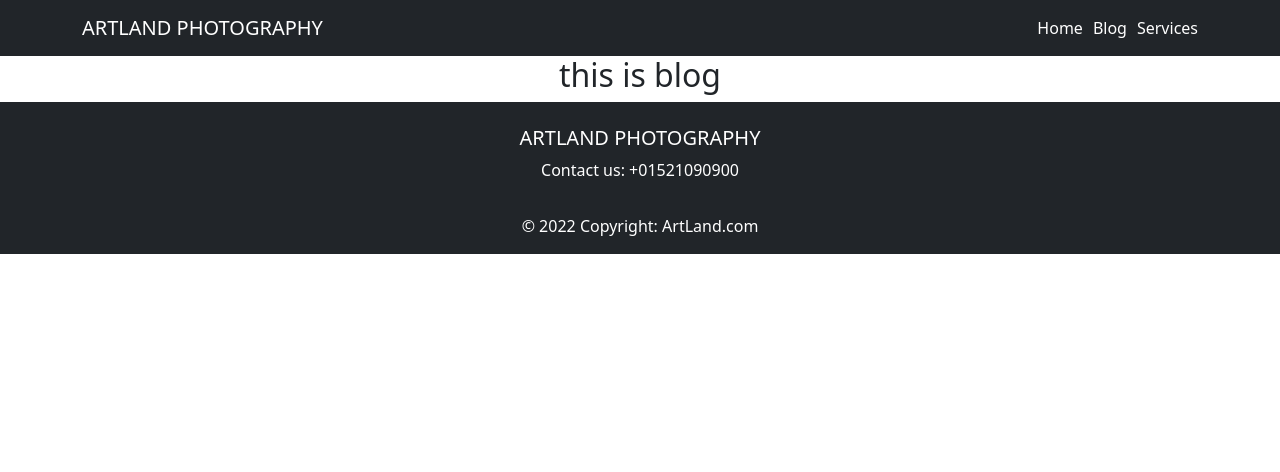
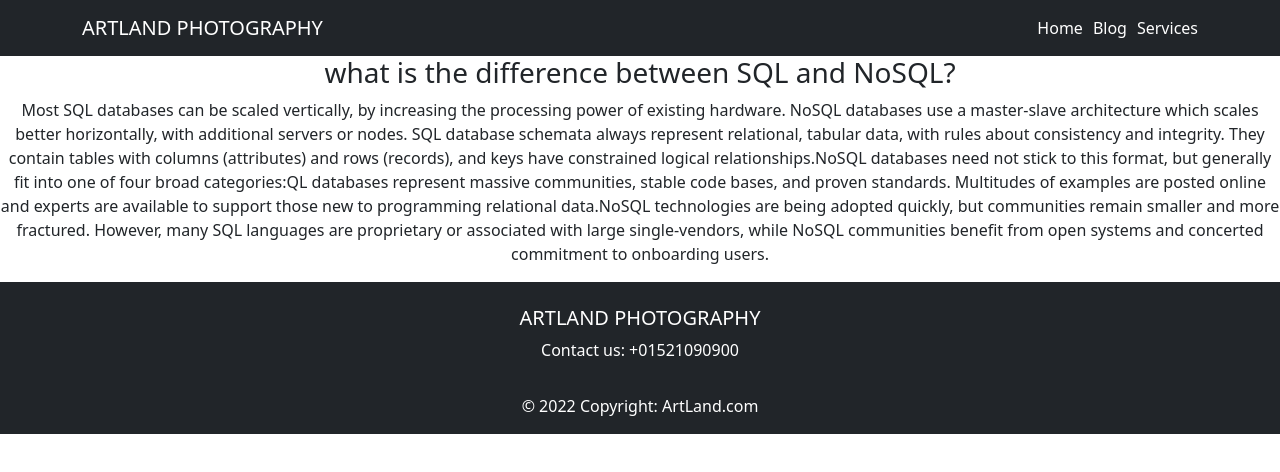
Before and after one commit to khorshedjhoni/artLand-photography-client, a React (Create React App) app: page /blog in a window 1280 px wide. Shown: the top 472 px of the page. Built offline with nearby package versions, Linux system fonts and the light colour scheme.

Commit message:
blog ques-1 added

```diff
--- a/src/components/Blog/Blog.js
+++ b/src/components/Blog/Blog.js
@@ -3,7 +3,13 @@ import React from 'react';
 const Blog = () => {
     return (
         <div>
-            <h2>this is blog</h2>
+            <div>
+                <h3> what is the difference between SQL and NoSQL?</h3>
+                <p>Most SQL databases can be scaled vertically, by increasing the processing power of existing hardware. NoSQL databases use a master-slave architecture which scales better horizontally, with additional servers or nodes. SQL database schemata always represent relational, tabular data, with rules about consistency and integrity. They contain tables with columns (attributes) and rows (records), and keys have constrained logical relationships.NoSQL databases need not stick to this format, but generally fit into one of four broad categories:QL databases represent massive communities, stable code bases, and proven standards. Multitudes of examples are posted online and experts are available to support those new to programming relational data.NoSQL technologies are being adopted quickly, but communities remain smaller and more fractured. However, many SQL languages are proprietary or associated with large single-vendors, while NoSQL communities benefit from open systems and concerted commitment to onboarding users.</p>
+            </div>
+            <div>
+
+            </div>
         </div>
     );
 };
```
